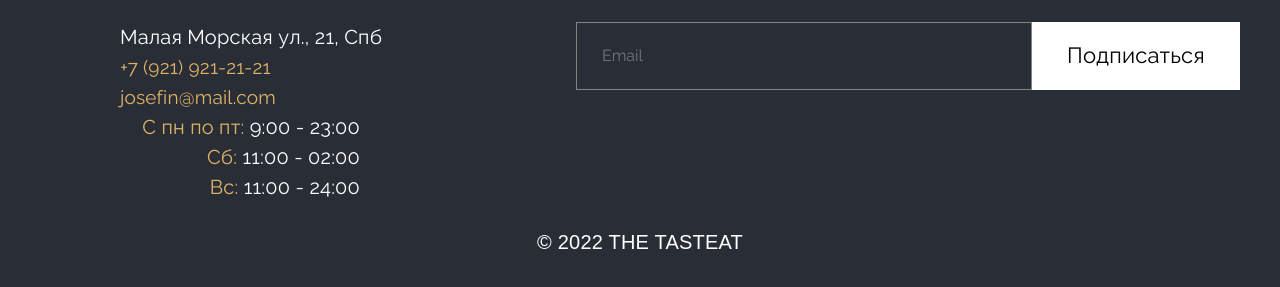
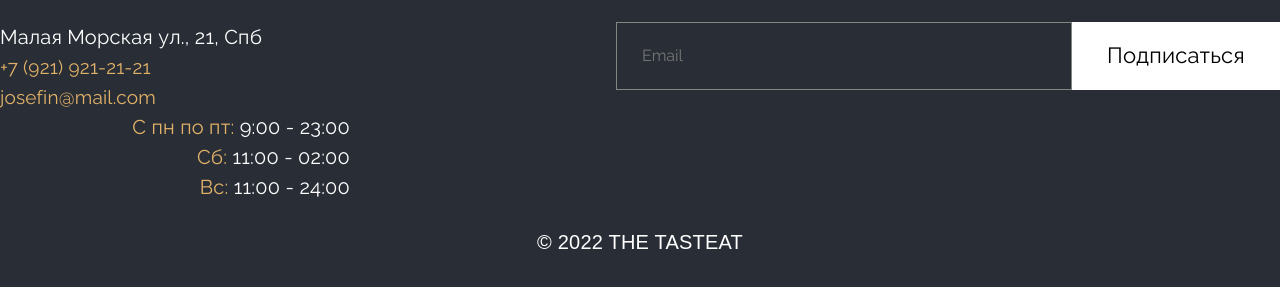
Before and after one commit to BLazzeD21/Figma-TasteEat, a plain HTML site: page src/index.html in a window 1280 px wide. Shown: the part 9006-9293 px from the top of the page. Drawn offline with Linux system fonts and the light colour scheme.

Commit message:
Formatting HTML and JS code

```diff
--- a/src/index.html
+++ b/src/index.html
@@ -1,5 +1,6 @@
 <!DOCTYPE html>
 <html lang="en">
+
 <head>
     <meta charset="UTF-8">
     <meta http-equiv="X-UA-Compatible" content="IE=edge">
@@ -13,12 +14,15 @@
     <link rel="stylesheet" href="css/style.min.css">
     <title>THE TASTEAT</title>
 </head>
+
 <body>
     <header class="header">
         <div class="container">
             <div class="header_top">
                 <div class="header_top-call-btn">
-                    <a href="tel:8921832343"><button class="call-btn">Позвонить</button></a>
+                    <a href="tel:8921832343">
+                        <button class="call-btn">Позвонить</button>
+                    </a>
                 </div>
                 <div class="header_top-logo">
                     <a href="#" class="header_logo-link">
@@ -75,7 +79,9 @@
                     <div class="welcome">
                         <h1 class="header_title">Ресторан<br><span class="orangeColor">THE TASTEAT</span></h1>
                         <p class="header_text">Люди, еда и лучшие места делают это место идеальным для друзей и семьи, чтобы собраться вместе и отлично провести время.</p>
-                       <a href="#menu"><button class="header_btn">Меню</button></a>
+                        <a href="#menu">
+                            <button class="header_btn">Меню</button>
+                        </a>
                     </div>
                     <div class="header_info-img">
                         <img src="img/Header_img.png" alt="Welcome" class="header_img">
@@ -395,7 +401,8 @@
                     <div class="line_news"></div>
                 </div>
                 <h2 class="news_title element-animation">Последние новости</h2>
-                <p class="news_descr element-animation">Ознакомьтесь с последними историями о наших блюдах,<br> предложениях, событиях и планах на будущее здесь.</p>
+                <p class="news_descr element-animation">Ознакомьтесь с последними историями о наших блюдах,
+                    <br> предложениях, событиях и планах на будущее здесь.</p>
                 <div class="news-row">
                     <div class="news-post element-animation">
                         <div class="img_opacity">
@@ -442,7 +449,6 @@
                     </div>
                 </div>
             </div>
-
         </div>
     </section>
     <footer class="footer" id="footer">
@@ -477,7 +483,6 @@
                     </div>
                 </div>
             </div>
-            </div>
             <h2 class="mailing_title element-animation">Присоединяйтесь к нашей рассылке для получения обновлений,<br>новостей и предложения событий.</h2>
             <div class="footer_main">
                 <div class="footer_main-contacts right-animation">
@@ -485,24 +490,20 @@
                     <p class="footer_number">+7 (921) 921-21-21</p>
                     <p class="footer_email">josefin@mail.com</p>
                 </div>
-                <div class="footer_main-btn right-animation">
+                <div class="footer_main-btn element-animation">
                     <input type="text" name="email" class="footer_input" placeholder="Email">
                     <button class="footer_btn">Подписаться</button>
                 </div>
                 <div class="footer_main-hours right-animation">
-                    <p class="footer_hours"><span class = "orangeColor">С пн по пт:</span> 9:00 - 23:00</p>
-                    <p class="footer_hours"><span class = "orangeColor">Сб:</span> 11:00 - 02:00</p>
-                    <p class="footer_hours"><span class = "orangeColor">Вс:</span> 11:00 - 24:00</p>
+                    <p class="footer_hours"><span class="orangeColor">С пн по пт:</span> 9:00 - 23:00</p>
+                    <p class="footer_hours"><span class="orangeColor">Сб:</span> 11:00 - 02:00</p>
+                    <p class="footer_hours"><span class="orangeColor">Вс:</span> 11:00 - 24:00</p>
                 </div>
             </div>
-
-
-
-
-
+            <div class="footer_buttom element-animation">© 2022 THE TASTEAT</div>
         </div>
-        <div class="footer_buttom element-animation">© 2022 THE TASTEAT</div>
     </footer>
     <script src="js/script.js"></script>
 </body>
+
 </html>
--- a/src/sass/style.sass
+++ b/src/sass/style.sass
@@ -5,6 +5,7 @@
 
 html
     font-family: 'Raleway', sans-serif
+    scroll-behavior: smooth
 
 .container
     position: relative
@@ -93,7 +94,6 @@ button
             @include showOnRight
             margin-top: 71px
 
-
 .row
     height: 1px
     width: 100%
@@ -115,7 +115,6 @@ button
     &:hover
        background: #E1B168
        color: #292E36
-
 
 .reservation-btn
     @include showOnTop
@@ -504,20 +503,16 @@ li
 .slider
     margin-left: 100px
 
-
 .slider-list
     width: 1200px
     min-height: 285px
     overflow: hidden
 
-
 .slider-list.grab
   cursor: grab
 
-
 .slider-list.grabbing
     cursor: grabbing
-
 
 .slider-track
     display: flex
@@ -527,7 +522,6 @@ li
     margin-right: 200px
     text-align: center
 
-
 .next, .prev
     color: white
     background: none
@@ -535,7 +529,6 @@ li
     margin: 0 10px
     font-size: 30px
     cursor: pointer
-
 
 .next.disabled, .prev.disabled
   opacity: .25
@@ -658,7 +651,6 @@ li
         color: #FFFFFF
 
 .footer_main
-    padding: 0 40px
     margin-top: 25px
     display: flex
     flex-wrap: wrap
@@ -689,8 +681,7 @@ li
                 color: white
                 border: 1px solid white
     .footer_main-contacts
-        padding-left: 80px
-        width: 400px
+        width: 350px
         .footer_address
             font-size: 20px
             line-height: 30px
@@ -703,8 +694,7 @@ li
             color: #E1B168
 
     .footer_main-hours
-        padding-right: 80px
-        width: 400px
+        width: 350px
         .footer_hours
             font-size: 20px
             line-height: 30px
```
Also changed, not shown: src/js/script.js (+0 -34 lines), src/css/style.css, src/css/style.min.css, 2 other files. Lines whose indentation alone changed are shown as unchanged.
